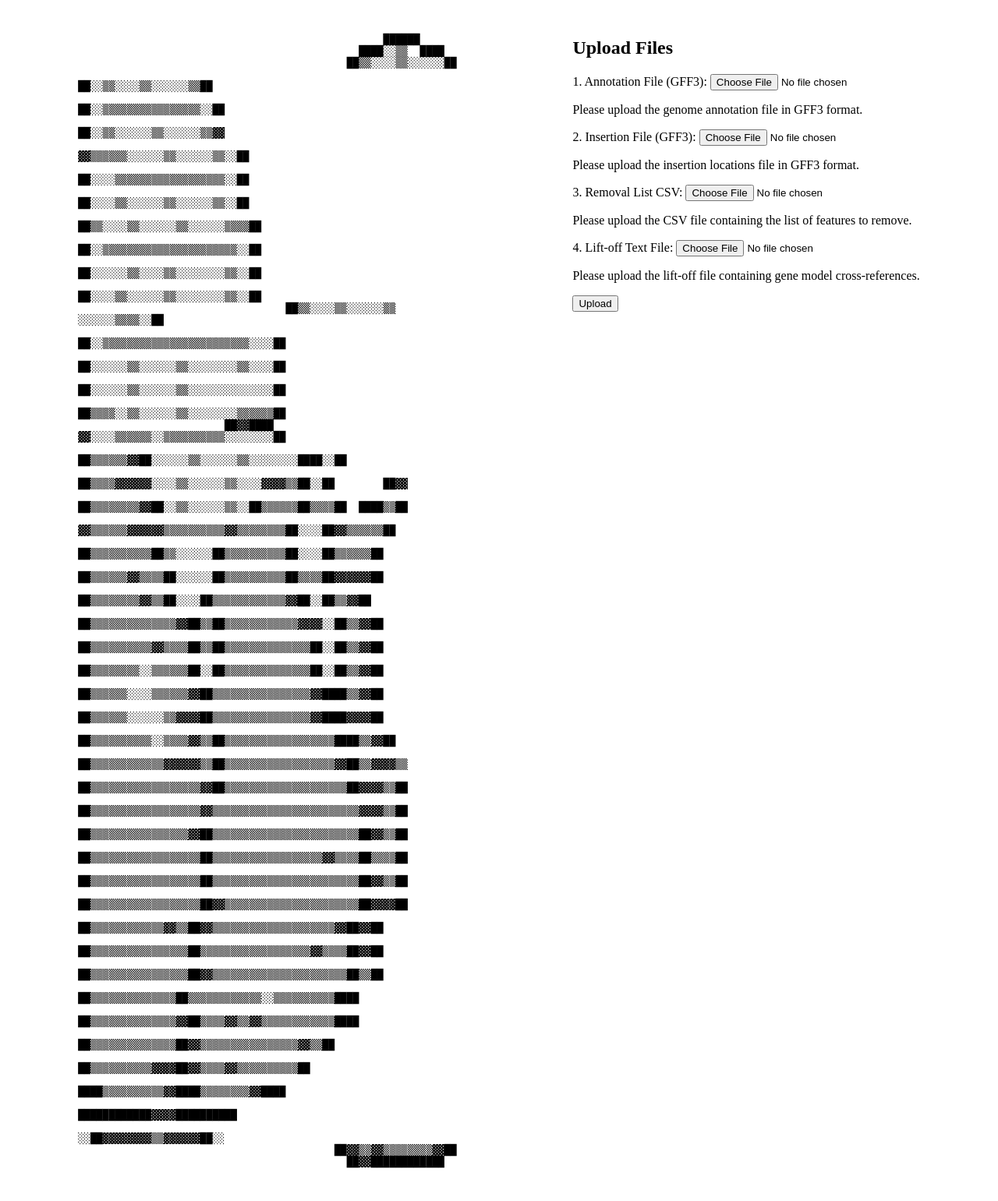
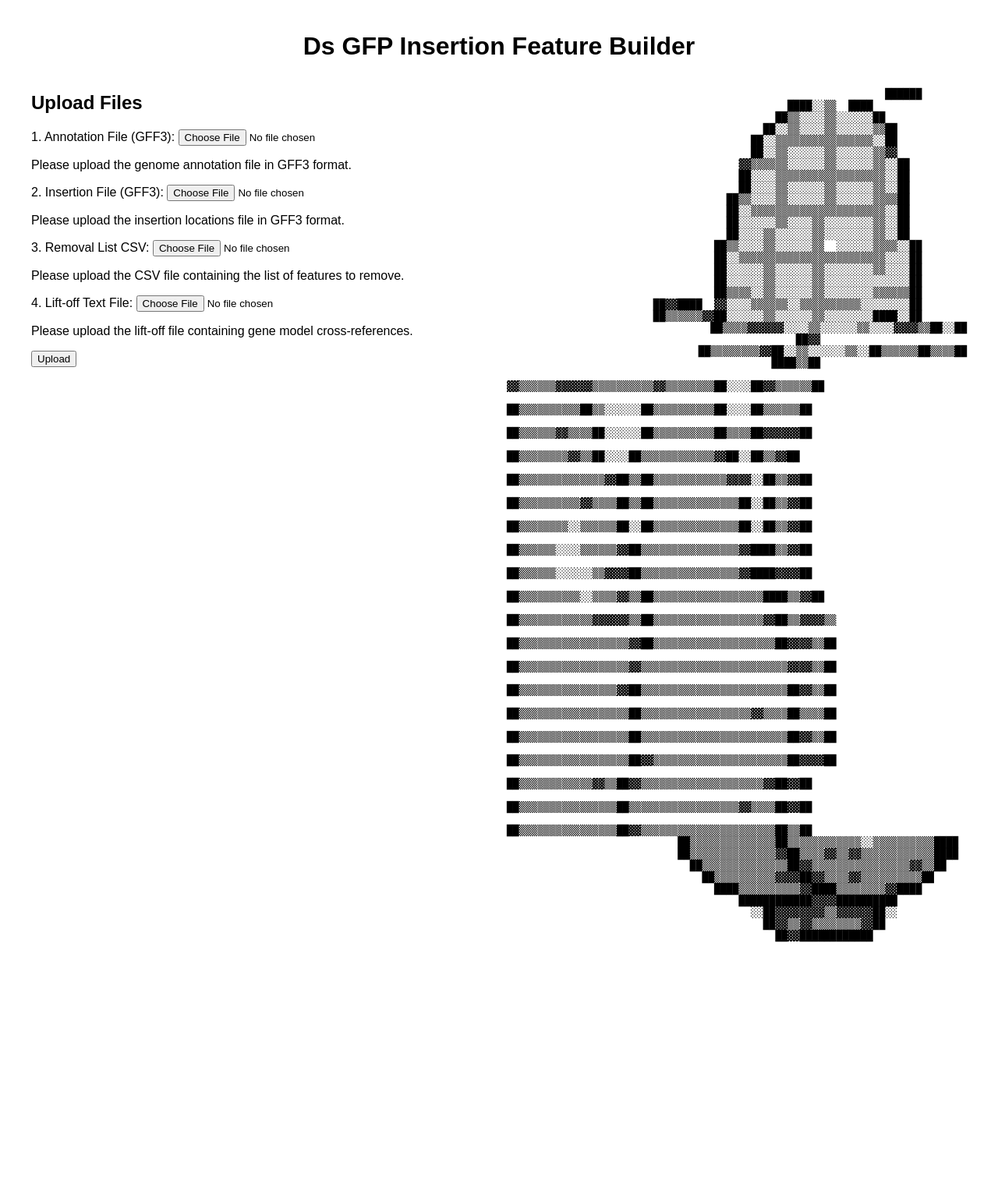
Before and after one commit to Sebastian-Mueller-1/insertion_feature_builder_web, a Flask app: page / in a window 1280 px wide. Shown: the whole page at 78% size. After the commit the page ends 1209 px from the top, so only its background shows below. Run offline with Flask 3, Linux system fonts and the light colour scheme.

Commit message:
Update upload.html
new corn layout

```diff
--- a/templates/upload.html
+++ b/templates/upload.html
@@ -7,24 +7,74 @@
     <style>
         body {
             display: flex;
-            justify-content: space-around; /* Distributes space around items */
-            align-items: flex-start; /* Aligns items to the start of the flex container */
+            justify-content: center;
+            align-items: flex-start;
+            flex-wrap: wrap;
+            font-family: Arial, sans-serif;
+            margin: 0;
             padding: 20px;
         }
-        .ascii-art {
-            white-space: pre-wrap; /* Ensures whitespace in ASCII art is respected */
-            font-family: monospace; /* Ensures the spacing in ASCII art is consistent */
-            max-width: 40%; /* Limits the width of the ASCII art */
-            overflow-wrap: break-word; /* Ensures the art wraps within its container */
+        .container {
+            display: flex;
+            flex-direction: row;
+            justify-content: space-between;
+            align-items: flex-start;
+            width: 100%;
+            max-width: 1200px;
         }
         .upload-form {
-            max-width: 50%; /* Limits the width of the form */
+            flex: 1;
+            margin-right: 20px;
+        }
+        .ascii-art {
+            flex: 1;
+            text-align: right;
+            white-space: pre-wrap;
+            word-wrap: break-word;
+            font-family: monospace;
+        }
+        h1 {
+            width: 100%;
+            text-align: center;
+            margin-bottom: 20px;
         }
     </style>
 </head>
 <body>
-<div class="ascii-art">
-                                                  ██████
+    <h1>Ds GFP Insertion Feature Builder</h1>
+    <div class="container">
+        <div class="upload-form">
+            <h2>Upload Files</h2>
+            <form action="/" method="post" enctype="multipart/form-data">
+                <div>
+        <label for="file1">1. Annotation File (GFF3):</label>
+        <input type="file" name="file1" id="file1" required>
+        <p>Please upload the genome annotation file in GFF3 format.</p>
+    </div>
+
+    <div>
+        <label for="file2">2. Insertion File (GFF3):</label>
+        <input type="file" name="file2" id="file2" required>
+        <p>Please upload the insertion locations file in GFF3 format.</p>
+    </div>
+
+    <div>
+        <label for="file3">3. Removal List CSV:</label>
+        <input type="file" name="file3" id="file3" required>
+        <p>Please upload the CSV file containing the list of features to remove.</p>
+    </div>
+
+    <div>
+        <label for="file4">4. Lift-off Text File:</label>
+        <input type="file" name="file4" id="file4" required>
+        <p>Please upload the lift-off file containing gene model cross-references.</p>
+    </div>
+
+    <input type="submit" value="Upload">
+            </form>
+        </div>
+        <div class="ascii-art">
+                                                              ██████
                                               ████░░▒▒  ████
                                             ██▒▒░░░░▒▒░░░░░░██
                                           ██░░▒▒░░░░▒▒░░░░░░▒▒██
@@ -76,36 +126,7 @@
                                           ██▓▓▒▒▓▓▒▒▒▒▒▒▒▒▓▓██
                                             ██▓▓████████████
 
-</div>
-<div class="upload-form">
-    <h2>Upload Files</h2>
-    <form action="/" method="post" enctype="multipart/form-data">
-        <div>
-            <label for="file1">1. Annotation File (GFF3):</label>
-            <input type="file" name="file1" id="file1" required>
-            <p>Please upload the genome annotation file in GFF3 format.</p>
         </div>
-
-        <div>
-            <label for="file2">2. Insertion File (GFF3):</label>
-            <input type="file" name="file2" id="file2" required>
-            <p>Please upload the insertion locations file in GFF3 format.</p>
-        </div>
-
-        <div>
-            <label for="file3">3. Removal List CSV:</label>
-            <input type="file" name="file3" id="file3" required>
-            <p>Please upload the CSV file containing the list of features to remove.</p>
-        </div>
-
-        <div>
-            <label for="file4">4. Lift-off Text File:</label>
-            <input type="file" name="file4" id="file4" required>
-            <p>Please upload the lift-off file containing gene model cross-references.</p>
-        </div>
-
-        <input type="submit" value="Upload">
-    </form>
-</div>
+    </div>
 </body>
 </html>
```
